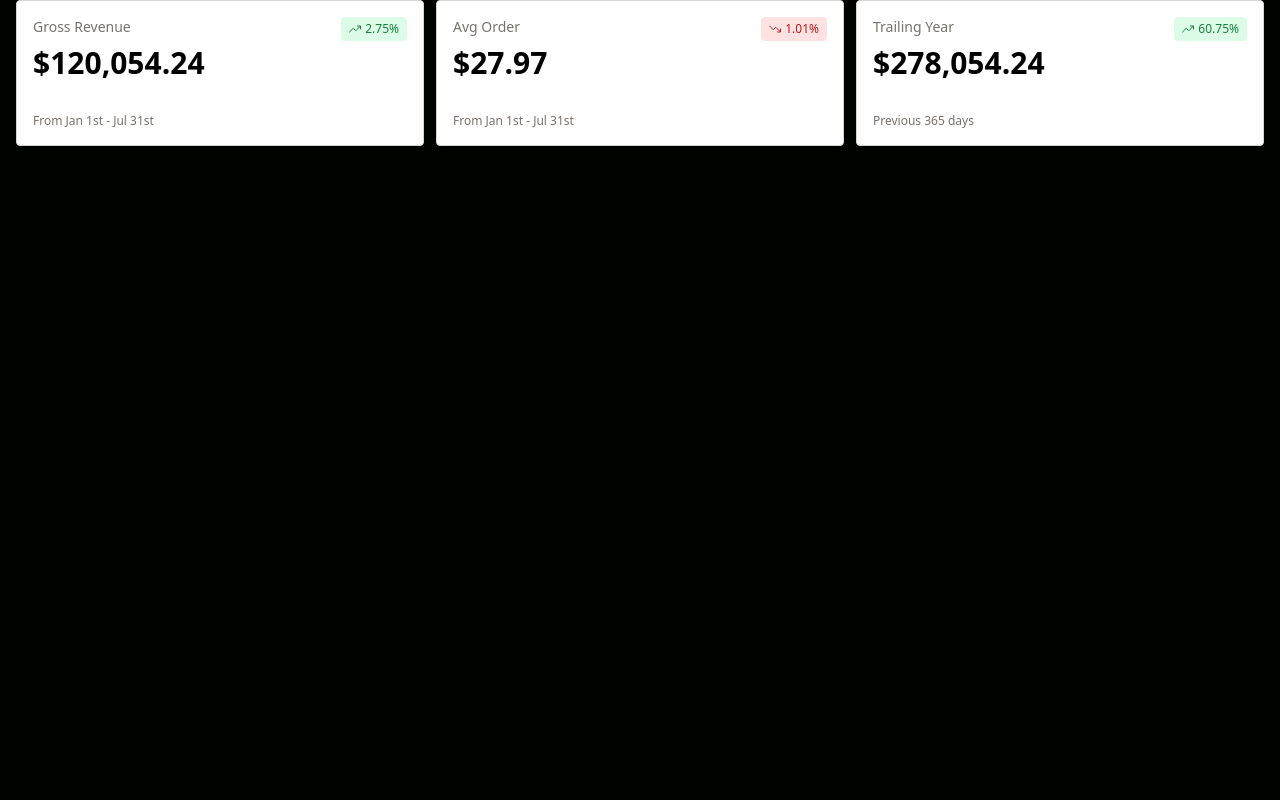
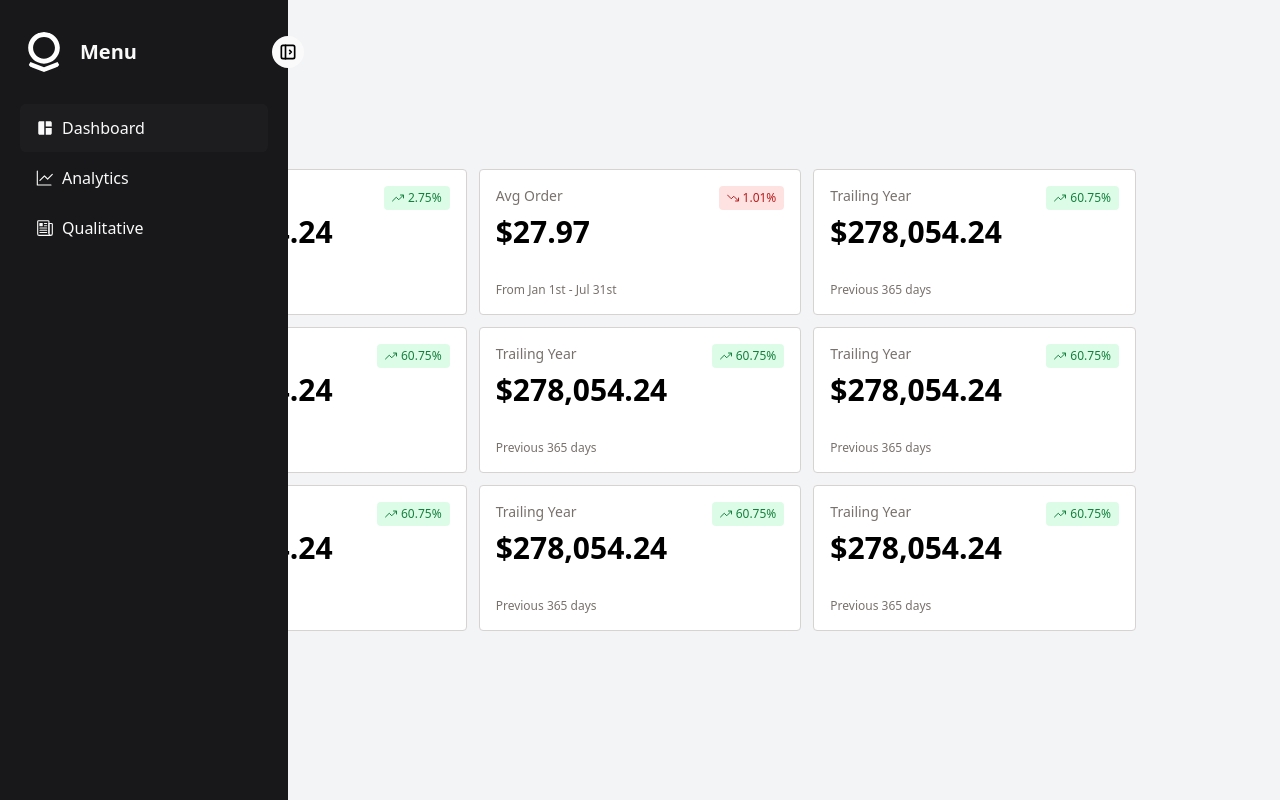
Before and after one commit to soho04/tickr, a React (Create React App) app: page / in a window 1280 px wide. Built offline with nearby package versions, Linux system fonts and the light colour scheme.

Commit message:
Dashboard set up, fixed rendering problems

```diff
--- a/src/App.js
+++ b/src/App.js
@@ -2,15 +2,17 @@ import './App.css';
 import NavigationBar from './components/NavigationBar';
 import Hero from  './components/Hero';
 import React, { useState } from 'react';
-import Dashboard from './components/Dashboard';
+import Dashboard from './components/Dashboard/Dashboard';
 
 function App() {
 
+  const [open, setOpen] = useState(true);
+
   return (
-    <div>
-      {/* <NavigationBar/>
-      <Hero /> */}
-      <Dashboard />
+
+    <div className="flex-1">
+      <NavigationBar open={open} setOpen={setOpen} />
+      <Dashboard open={open}/>
     </div>
   );
 }
--- a/src/components/Dashboard.jsx
+++ b/src/components/Dashboard/Dashboard.jsx
@@ -1,10 +1,10 @@
 import React from 'react';
-import Grid from './Grid';
+import Grid from './assets/Grid';
 
 const Dashboard = () => {
 
     return(
-        <div className="rounded-lg pb-4 shadow">
+        <div className="flex items-center justify-center w-full h-screen bg-gray-100">
             <Grid/>
         </div>
     )
--- a/src/components/Cards.jsx
+++ b/src/components/Dashboard/assets/Cards.jsx
@@ -17,6 +17,48 @@ export const StatCards = () => {
         pillText="1.01%"
         trend="down"
         period="From Jan 1st - Jul 31st"
+      />
+      <Card
+        title="Trailing Year"
+        value="$278,054.24"
+        pillText="60.75%"
+        trend="up"
+        period="Previous 365 days"
+      />
+      <Card
+        title="Trailing Year"
+        value="$278,054.24"
+        pillText="60.75%"
+        trend="up"
+        period="Previous 365 days"
+      />
+      <Card
+        title="Trailing Year"
+        value="$278,054.24"
+        pillText="60.75%"
+        trend="up"
+        period="Previous 365 days"
+      />
+      <Card
+        title="Trailing Year"
+        value="$278,054.24"
+        pillText="60.75%"
+        trend="up"
+        period="Previous 365 days"
+      />
+      <Card
+        title="Trailing Year"
+        value="$278,054.24"
+        pillText="60.75%"
+        trend="up"
+        period="Previous 365 days"
+      />
+      <Card
+        title="Trailing Year"
+        value="$278,054.24"
+        pillText="60.75%"
+        trend="up"
+        period="Previous 365 days"
       />
       <Card
         title="Trailing Year"
--- a/src/components/Grid.jsx
+++ b/src/components/Dashboard/assets/Grid.jsx
@@ -2,14 +2,11 @@ import React from "react";
 import { StatCards } from "./Cards";
 
 const Grid = () => {
-
     return (
-        <div
-        className="px-4 grid gap-3 grid-cols-12">
-        <StatCards/>
+        <div className="px-4 grid gap-3 grid-cols-12 max-w-5xl w-full mx-auto">
+            <StatCards />
         </div>
-    )
-
+    );
 }
 
 export default Grid;
--- a/src/components/NavigationBar.jsx
+++ b/src/components/NavigationBar.jsx
@@ -6,10 +6,9 @@ import { GoGraph } from "react-icons/go"; // <GoGraph />
 import { IoNewspaperOutline } from "react-icons/io5";
 import palantirLogo from '../assets/palantir-svgrepo-com.svg';
 
-const NavigationBar = () => {
+const NavigationBar = ({ open, setOpen }) => {
 
-    const [open, setOpen] = useState(true);
-    const [subMenus, setSubMenus] = useState({
+  const [subMenus, setSubMenus] = useState({
         calendar: false,
         support: false,
         tables: false,
```
